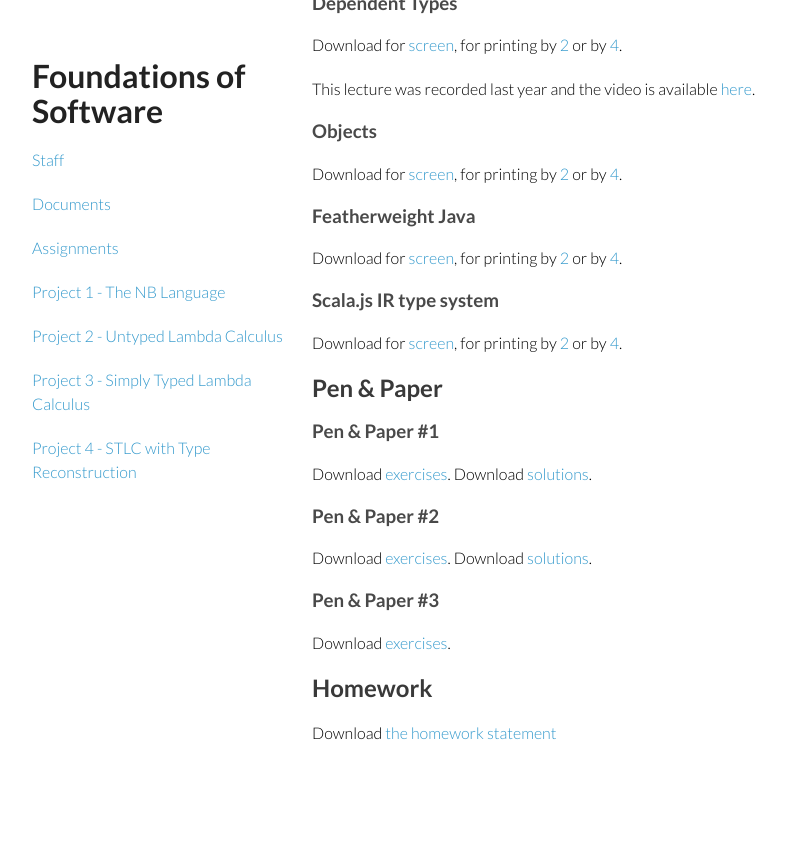
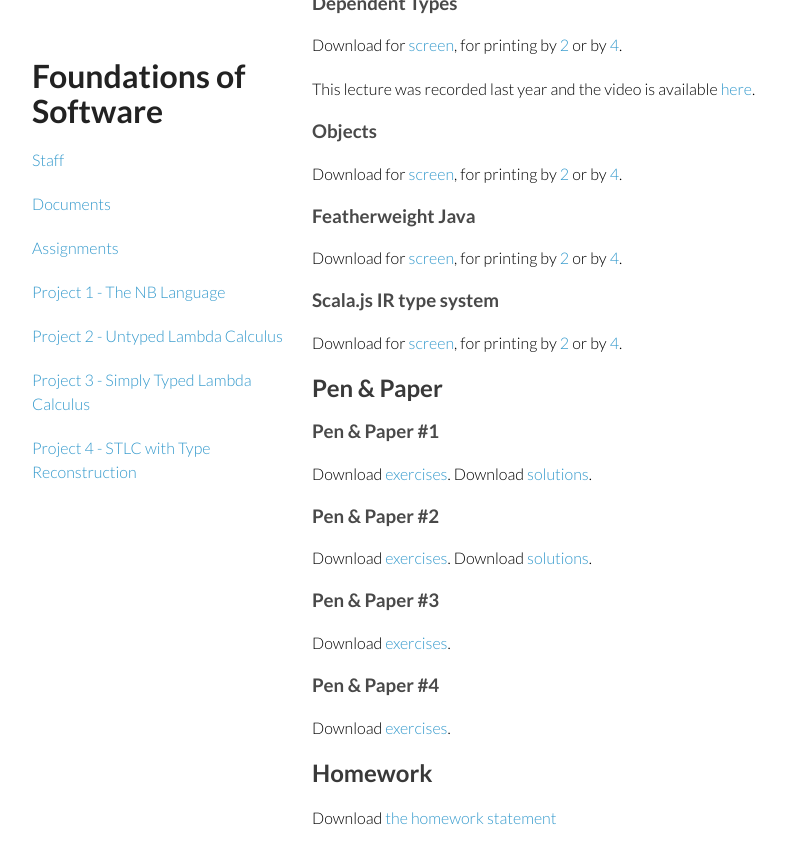
Before and after one commit to fos-2023/fos-2023.github.io, a Jekyll site: the page built from documents.md, in a window 1280 px wide and 900 px high, scrolled down 1160 px. Shown: the top 864 px of the window, without its empty margins (168-953 px from the left). Built offline with Jekyll 4.4.1, drawn with Linux system fonts in a browser that asks for light colours; before the commit the page ends 1975 px from its top, so only the background shows below that.

Commit message:
generated for https://github.com/sjrd/fos/tree/b03f2c1e836e5c4764094aa61a3acd008e3dacea

```diff
--- a/documents.md
+++ b/documents.md
@@ -207,6 +207,12 @@ Download [exercises](slides/penpaper-2023-3.pdf).
 
 
 
+### Pen & Paper #4
+
+Download [exercises](slides/penpaper-2023-4.pdf).
+
+
+
 ## Homework
 
 Download [the homework statement](slides/homework2023.pdf)
```
Also changed, not shown: 11 other files.
